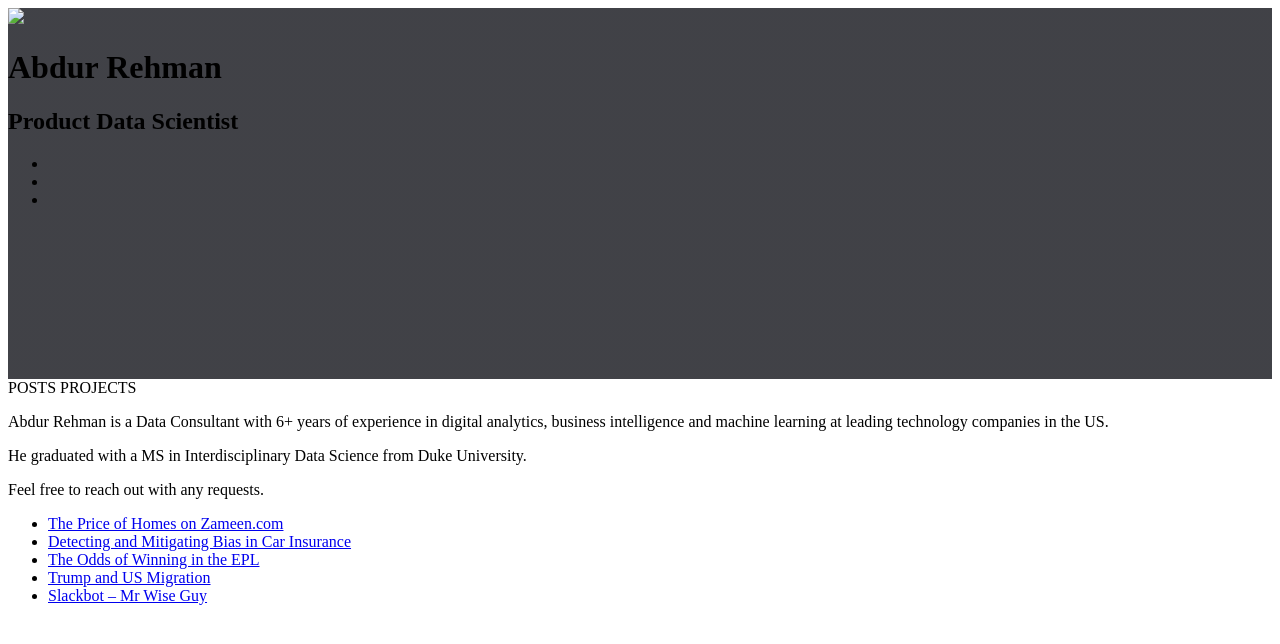
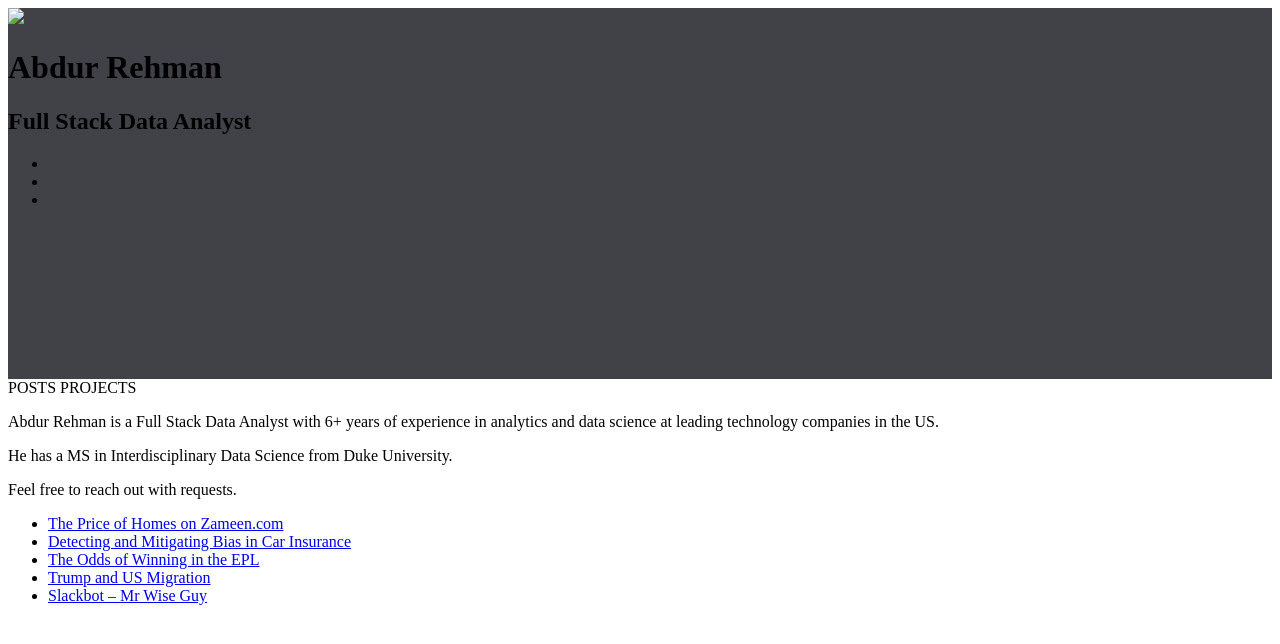
Before and after one commit to adastra21/adastra21.github.io, a Jekyll site: the page built from index.md, in a window 1280 px wide. Shown: the top 644 px of the page. Built offline with Jekyll 4.4.1, drawn with Linux system fonts in a browser that asks for light colours.

Commit message:
additional edits

```diff
--- a/_config.yml
+++ b/_config.yml
@@ -1,6 +1,6 @@
 # Site
 title: Abdur Rehman
-description: Product Data Scientist
+description: Full Stack Data Analyst
 url: adastra21.github.io
 logo: boringdata.org.png
 locale: en_US
--- a/index.md
+++ b/index.md
@@ -2,8 +2,8 @@
 layout: home
 ---
 
-Abdur Rehman is a Data Consultant with 6+ years of experience in digital analytics, business intelligence and machine learning at leading technology companies in the US.
+Abdur Rehman is a Full Stack Data Analyst with 6+ years of experience in analytics and data science at leading technology companies in the US.
 
-He graduated with a MS in Interdisciplinary Data Science from Duke University.
+He has a MS in Interdisciplinary Data Science from Duke University.
 
-Feel free to reach out with any requests.
+Feel free to reach out with requests.
```
